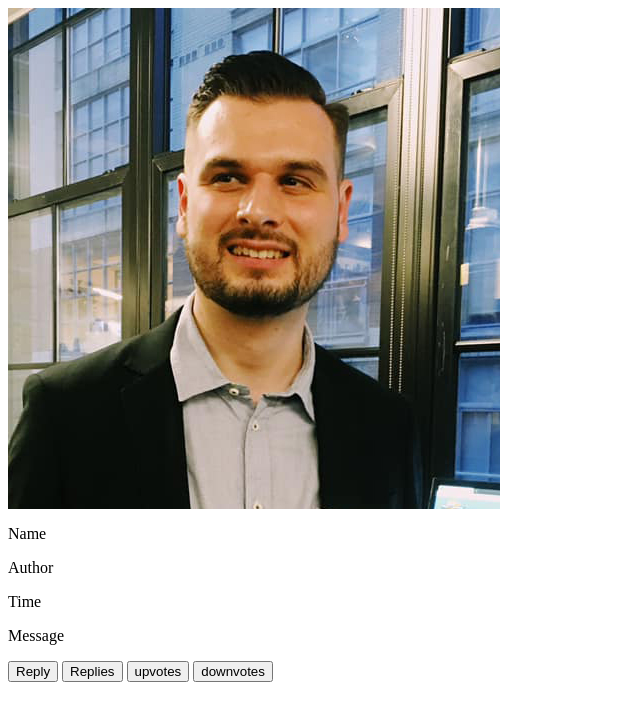
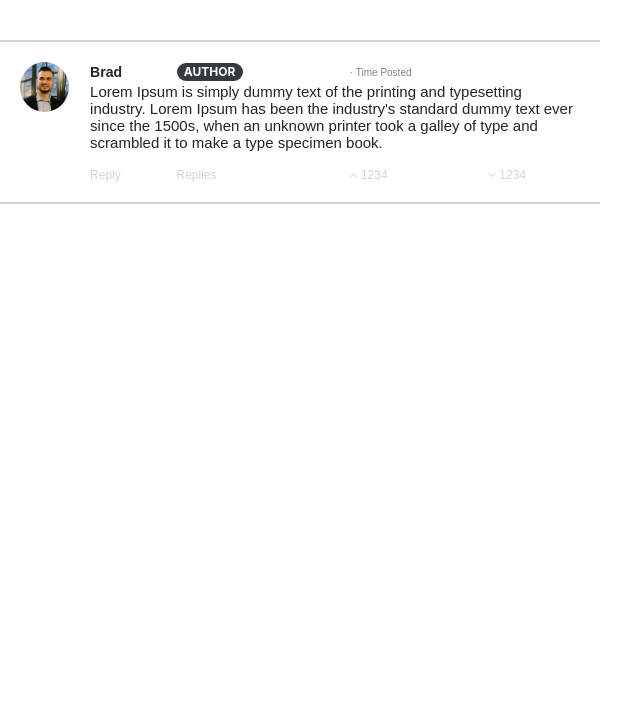
Before and after one commit to amilford87/javascript-comment, a plain HTML site: page index.html in a window 1280 px wide. Shown: the whole page, without its empty margins (0-640 px from the left). Drawn offline with nearby package versions, Linux system fonts and the light colour scheme.

Commit message:
basic template done

```diff
--- a/comment.css
+++ b/comment.css
@@ -0,0 +1,53 @@
+#container {
+    display: flex;
+    border-top: 2px solid lightgray;
+    border-bottom: 2px solid lightgray;
+    padding: 20px;
+    width: 600px;
+}
+
+#avatar {
+    justify-content: flex-start;
+    border-radius: 50%;
+    width: 50px;
+    height: 50px;
+    margin-right: 20px;
+
+}
+
+#comment {
+    justify-content: flex-start;
+}
+
+#name {
+ font-weight: bold;
+ font-family: Arial, Helvetica, sans-serif;
+ font-size: 14px;
+ flex-grow: 2;
+}
+
+#posted {
+    color: gray;
+    text-transform: capitalize;
+    font-size: 10px;
+    font-family: Arial, Helvetica, sans-serif;
+}
+
+#message {
+    font-size: 15px;
+    font-family: Arial, Helvetica, sans-serif;
+}
+
+.button {
+    display: inline-block;
+    border: none;
+    margin: 0;
+    text-decoration: none;
+    background: none;
+    color: lightgray;
+    font-family: sans-serif;
+    line-height: 1;
+    cursor: pointer;
+    font-size: 12px;
+    padding: 0px;
+}
--- a/index.html
+++ b/index.html
@@ -4,20 +4,35 @@
         JavaScript Comment
     </title>
     <link rel="stylesheet" type="text/css" href="comment.css">
+    <link rel="stylesheet" href="https://stackpath.bootstrapcdn.com/bootstrap/4.4.1/css/bootstrap.min.css" integrity="sha384-Vkoo8x4CGsO3+Hhxv8T/Q5PaXtkKtu6ug5TOeNV6gBiFeWPGFN9MuhOf23Q9Ifjh" crossorigin="anonymous">
+    <link rel="stylesheet" href="https://cdnjs.cloudflare.com/ajax/libs/font-awesome/4.7.0/css/font-awesome.min.css">
+
+
+
 </head>
 
 <body>
-    <div id="comment">
-        <img src="./assets/img.jpg">
-        <p id="name">Name</p>
-        <p id="author">Author</p>
-        <p id="posted">Time</p>
-        <p id="message">Message</p>
-        <button type="button" id="reply">Reply</button>
-        <button type="button" id="replies">Replies</button>
-        <button type="button" id="up">upvotes</button>
-        <button type="button" id="down">downvotes</button>
-
+    <div>
+        <p> &nbsp;</p>
+    </div>
+    <div id="container">
+        <img src="./assets/img.jpg" id="avatar">
+    <table id="comment">
+        <tr>
+            <td id="name">Brad</td>
+            <td id="author" ><span class="badge badge-pill badge-dark">AUTHOR</span></td>
+            <td id="posted">&#183; Time posted</td>
+        </tr>
+        <tr>
+            <td id="message" colspan="6"><p>Lorem Ipsum is simply dummy text of the printing and typesetting industry. Lorem Ipsum has been the industry's standard dummy text ever since the 1500s, when an unknown printer took a galley of type and scrambled it to make a type specimen book. </p></td>
+        </tr>
+        <tr>
+            <td><button id="reply" class="button">Reply</button></td>
+            <td><button id="replies" class="button">Replies</button></td>
+            <td><button id="up" class="button"><i class="fa fa-angle-up"></i> 1234</button></td>
+            <td><button id="down" class="button"><i class="fa fa-angle-down"></i> 1234</button></td>
+        </tr>
+    </table>
     </div>
 </body>
 
```
